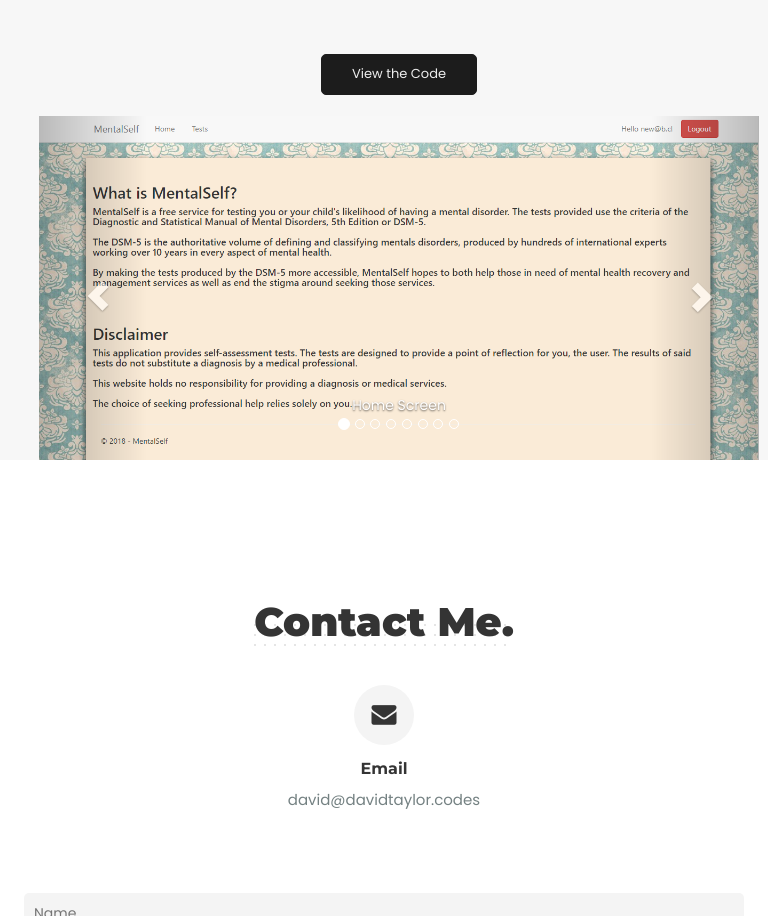
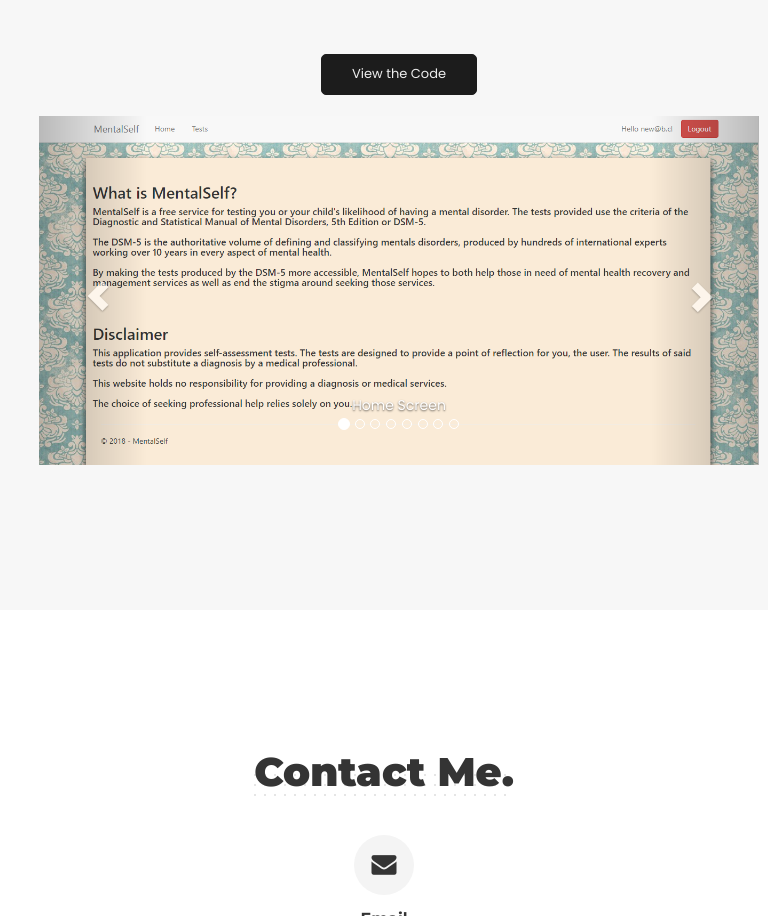
Before and after one commit to davidnicholastaylor/personalwebsite, a plain HTML site: page index.html in a window 768 px wide. Shown: the part 4672-5588 px from the top of the page. Drawn offline with nearby package versions, Linux system fonts and the light colour scheme; files whose address does not match are found by name.

Commit message:
removed extra space at the end of portfolio section

```diff
--- a/css/main.css
+++ b/css/main.css
@@ -625,8 +625,6 @@
 
 .carousel-container-desktop {
   width: 75%;
-  max-height: 150vh;
-  min-height: 150vh;
 }
 
 .desktop-image {
@@ -767,8 +765,6 @@
 
   .carousel-container-desktop {
     width: 100%;
-    max-height: 200px;
-    min-height: 200px;
   }
 
   .carousel-container-mobile {
```
